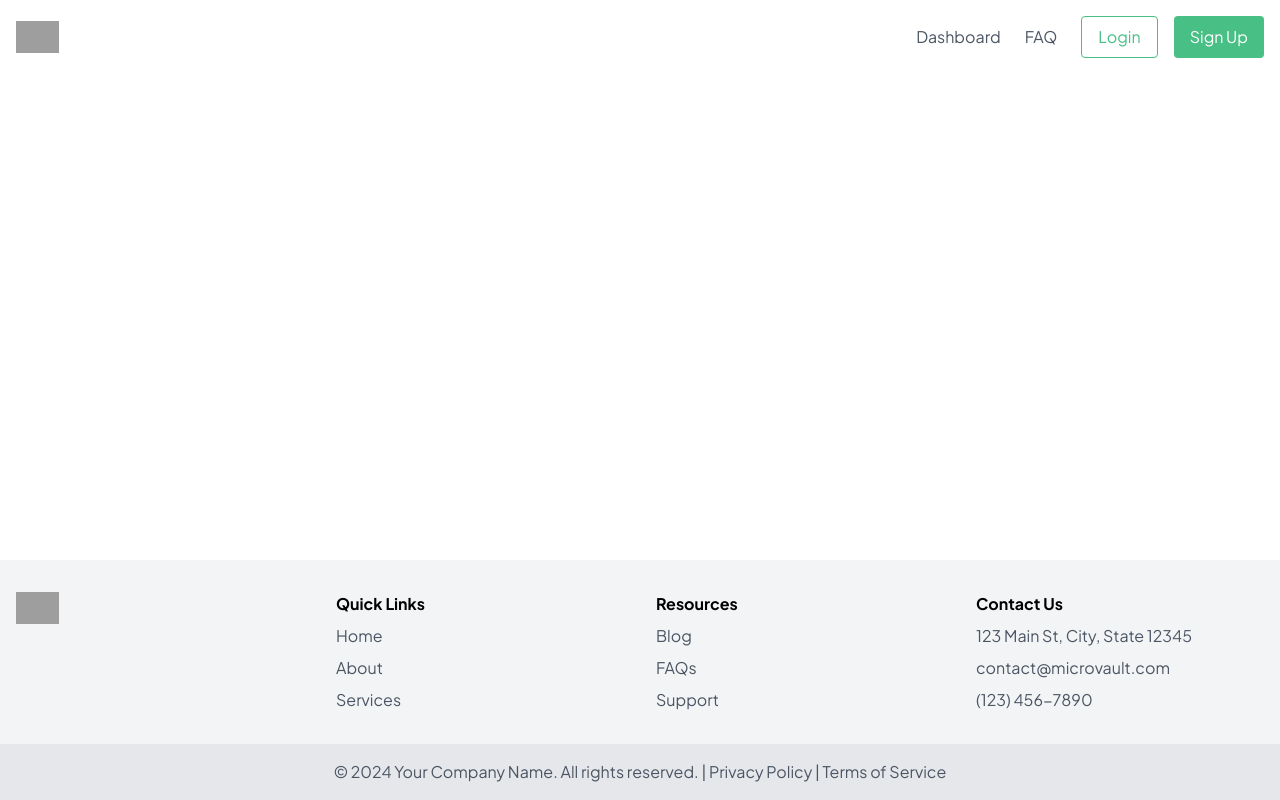
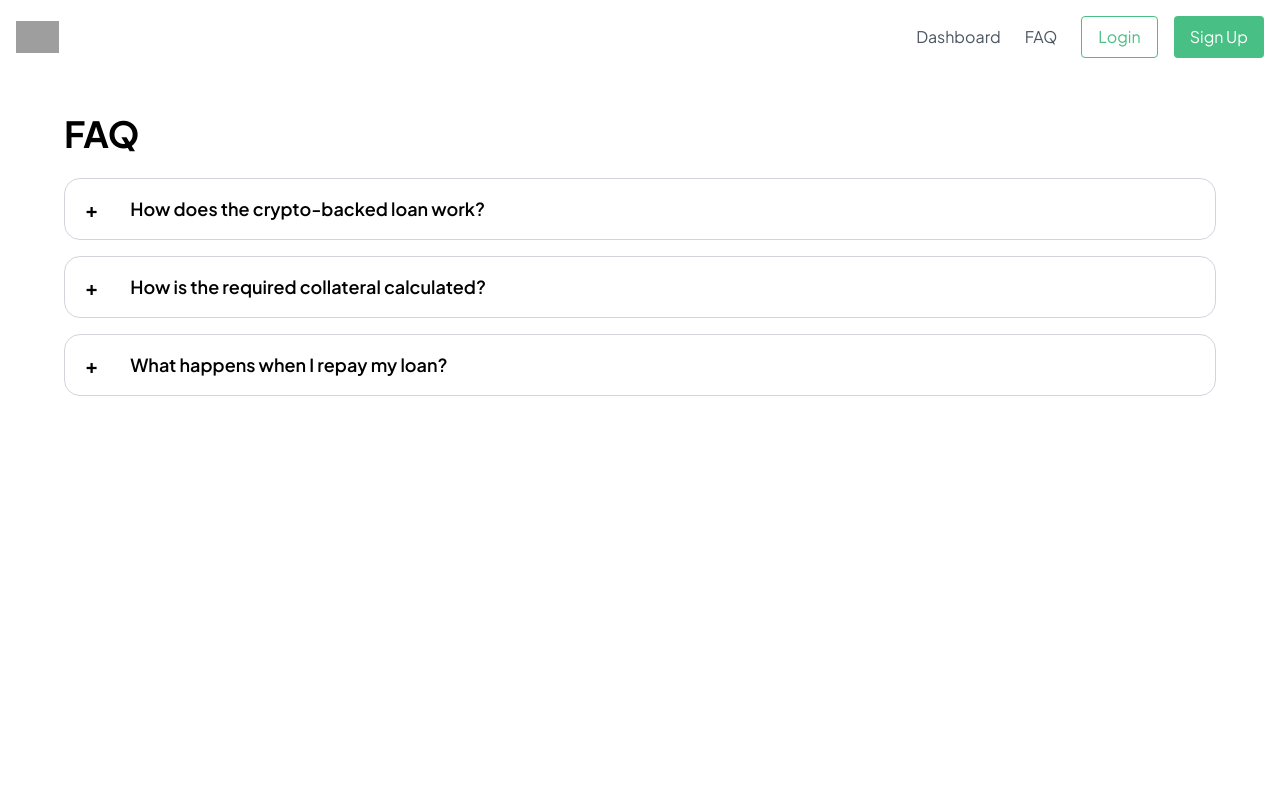
Before and after one commit to veermshah/MicroVault, a React (Vite) app in the folder frontend/: page /faq in a window 1280 px wide. Built offline with nearby package versions, Linux system fonts and the light colour scheme; grey boxes are pictures that could not be loaded; the HTML template or start-up script is replaced by a standard one.

Commit message:
faq page

```diff
--- a/frontend/src/App.jsx
+++ b/frontend/src/App.jsx
@@ -1,9 +1,10 @@
-import React from 'react';
-import { BrowserRouter, Route, Routes } from 'react-router-dom';
-import Header from './components/header';
-import Footer from './components/footer';
-import Home from './pages/home';
-import Dashboard from './pages/dashboard';
+import React from "react";
+import { BrowserRouter, Route, Routes } from "react-router-dom";
+import Header from "./components/header";
+import Footer from "./components/footer";
+import Home from "./pages/home";
+import Dashboard from "./pages/dashboard";
+import FAQ from "./pages/faq";
 
 function App() {
     return (
@@ -14,9 +15,9 @@ function App() {
                     <Routes>
                         <Route path="/" element={<Home />} />
                         <Route path="/dashboard" element={<Dashboard />} />
+                        <Route path="/faq" element={<FAQ />} />
                     </Routes>
                 </main>
-        <Footer />
             </div>
         </BrowserRouter>
     );
--- a/frontend/src/pages/faq.jsx
+++ b/frontend/src/pages/faq.jsx
@@ -0,0 +1,55 @@
+import React, { useState } from "react";
+
+export default function FAQ() {
+    // This state will keep track of which question is open
+    const [openIndex, setOpenIndex] = useState(null);
+
+    // Toggle the index of the currently open question
+    const toggleQuestion = (index) => {
+        setOpenIndex(openIndex === index ? null : index); // Close if open, open if closed
+    };
+
+    const faqs = [
+        {
+            question: "How does the crypto-backed loan work?",
+            answer: "The crypto-backed loan allows you to put up crypto as collateral to access cash, while continuing to HODL. You can borrow up to 75% of the value of your crypto at a fixed interest rate of 15%, interest rates of 13.75% and 12.5% are available if additional initial collateral is provided. Your collateral is held by our qualified custodian and will never be rehypothecated. You can make monthly interest-only payments over the course of your 12-month term, or opt to defer interest for a fee1. Your remaining balance and any deferred interest is due in full at maturity. Once your loan is paid, any excess collateral and/or fiat will be returned to you. The fee to defer interest payments is 1% of the interest owed. For borrowers residing in FL, IN, LA, MO, NM, ND, OR, PA, and RI there is no fee. Deferral fee depends on loan amount for customers residing in the following states: CA - no fee if your loan amount is <= $10,000, 1% fee if >$10,000; ME - no fee if your loan amount is <= $69,500, 1% fee if >$69,500; MN - no fee if your loan amount is <= $50,000, 1% fee if >$50,000; NC - no fee if your loan amount is <= $300,000, 1% fee if >$300,000; SC - no fee if your loan amount is <= $115,000, 1% fee if >$115,000; WV - no fee if your loan amount is <= $45,000; 1% fee if >$45,000",
+        },
+        {
+            question: "How is the required collateral calculated?",
+            answer: "We allow an initial loan-to-value ratio (LTV) of up to 75%. You may choose to deposit more collateral initially to lower your initial LTV, borrow at a lower interest rate, and reduce the chance of being margin called over the life of your loan.",
+        },
+        {
+            question: "What happens when I repay my loan?",
+            answer: "When you repay your loan, your unliquidated crypto collateral will be returned to you, along with any excess fiat remaining. This crypto will be returned to a wallet address you specify. If you pay off your loan via ACH, we will hold your crypto back 3 weeks to ensure the payment is processed. If you pay your balance using a wire transfer, you will receive your crypto collateral back within 3 days.",
+        },
+    ];
+
+    return (
+        <div className="mx-16 mt-10">
+            <h1 className="text-4xl text-black font-bold mb-6">FAQ</h1>
+            <div className="space-y-4">
+                {faqs.map((faq, index) => (
+                    <div
+                        key={index}
+                        className="border rounded-2xl border-gray-300 px-5 bg-primary"
+                    >
+                        <div
+                            onClick={() => toggleQuestion(index)}
+                            className="flex gap-8  cursor-pointer py-4"
+                        >
+                            <span className="text-xl font-bold">
+                                {openIndex === index ? "-" : "+"}
+                            </span>
+                            <h2 className="text-lg font-semibold">
+                                {faq.question}
+                            </h2>
+                        </div>
+                        {openIndex === index && (
+                            <p className="text-gray-600 pb-4">{faq.answer}</p>
+                        )}
+                    </div>
+                ))}
+            </div>
+        </div>
+    );
+}
```
Lines whose indentation alone changed are shown as unchanged.
